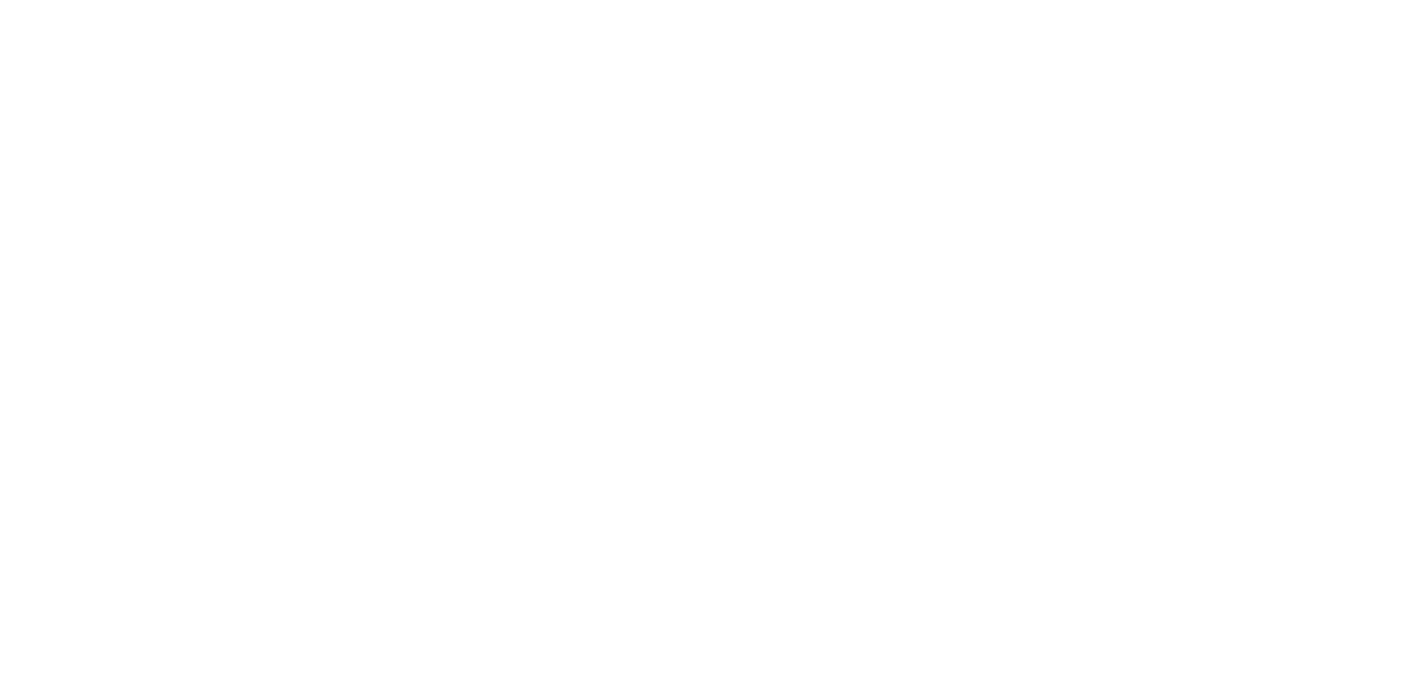
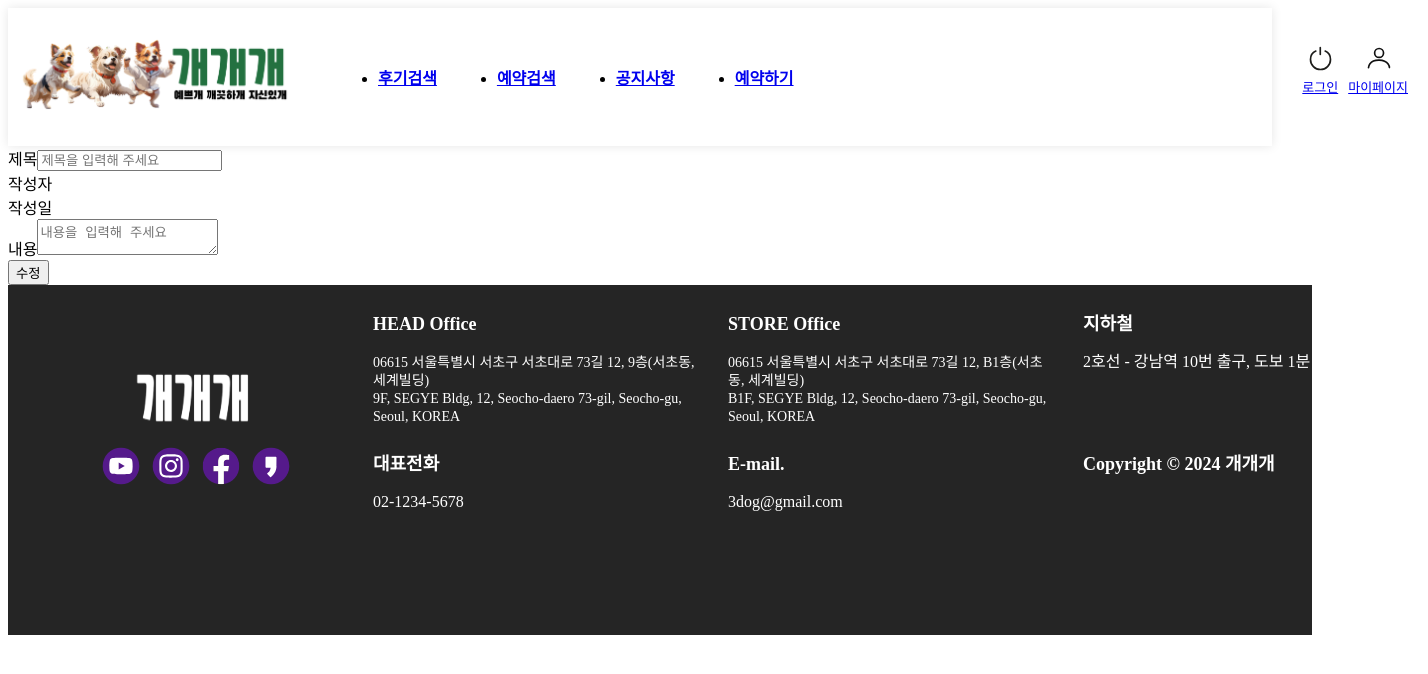
Before and after one commit to kodasom0302/vue-dogs, a Vue app: page /notice/modify/1 in a window 1280 px wide. Before the commit this address had no page. Shown: the top 674 px of the page, 1428 px wide, since content can reach past the window. Built offline with nearby package versions, Linux system fonts and the light colour scheme; no server answers; a web font is replaced by a local one.

Commit message:
2024-05-28

```diff
--- a/src/router/index.js
+++ b/src/router/index.js
@@ -21,7 +21,7 @@ const routes = [
     component: NoticeWriteView
   },
   {
-    path: '/notice/modify',
+    path: '/notice/modify/:no',
     name: '/modify',
     component: NoticeModifyView
   },
--- a/src/views/NoticeModifyView.vue
+++ b/src/views/NoticeModifyView.vue
@@ -7,27 +7,29 @@
 
         <div>
 
-            <form action="" method="">
+            <form action="" method="" v-on:submit.prevent="modifyNotice">
 
                 <div id="formGroup">
-                    <span>제목</span>
-                    <span><input type="text"></span>
+                    <label for="noticeModifyTitle">제목</label>
+                    <input id="noticeModifyTitle" type="text" name="title" placeholder="제목을 입력해 주세요" v-model="noticeVo.title">
                 </div>
 
                 <div id="formGroup">
                     <span>작성자</span>
-                    <span></span>
+                    <span>{{ noticeVo.name }}</span>
                 </div>
 
                 <div id="formGroup">
                     <span>작성일</span>
-                    <span></span>
+                    <span>{{ noticeVo.regDate }}</span>
                 </div>
 
                 <div id="formGroup">
-                    <span>내용</span>
-                    <span><textarea></textarea></span>
+                    <label for="noticeModifyContent">내용</label>
+                    <textarea id="noticeModifyContent" placeholder="내용을 입력해 주세요" v-model="noticeVo.content"></textarea>
                 </div>
+
+                <button type="submit">수정</button>
 
             </form>
 
@@ -45,7 +47,7 @@
 import AppFooter from '@/components/AppFooter.vue';
 import AppHeader from '@/components/AppHeader.vue';
 import '@/assets/css/notice/NoticeListView.css';
-// import axios from 'axios';
+import axios from 'axios';
 
 export default {
     name: "NoticeModifyView",
@@ -54,10 +56,69 @@ export default {
         AppHeader
     },
     data() {
-        return {};
+        return {
+            noticeVo:{
+                no:this.$route.params.no,
+                title:"",
+                name:"",
+                regDate:"",
+                content:""
+            }
+        };
     },
-    methods: {},
-    created() {}
+    methods: {
+        readOneNotice(){
+            console.log("공지 하나 불러오기");
+
+            axios({
+                method: 'get', // put, post, delete
+                url: 'http://localhost:9010/api/notice/read/'+this.noticeVo.no,
+                headers: { "Content-Type": "application/json; charset=utf-8" }, //전송타입
+                //params: guestbookVo, //get방식 파라미터로 값이 전달
+                //data: guestbookVo, //put, post, delete 방식 자동으로 JSON으로 변환 전달
+
+                responseType: 'json' //수신타입
+            }).then(response => {
+                console.log(response); //수신데이타
+
+                this.noticeVo=response.data;
+
+            }).catch(error => {
+                console.log(error);
+            });
+        },
+        modifyNotice(){
+            console.log("수정하기");
+
+            axios({
+                method: 'put', // put, post, delete
+                url: 'http://localhost:9010/api/notice/modify',
+                headers: { "Content-Type": "application/json; charset=utf-8" }, //전송타입
+                //params: guestbookVo, //get방식 파라미터로 값이 전달
+                data: this.noticeVo, //put, post, delete 방식 자동으로 JSON으로 변환 전달
+
+                responseType: 'json' //수신타입
+            }).then(response => {
+                console.log(response); //수신데이타
+
+                if(response.data.result=="success"){
+                    console.log("성공");
+
+                    this.$router.push("/notice/read/"+this.$route.params.no);
+                }else{
+                    console.log(response.data.message);
+
+                    this.$router.push("/");
+                }
+
+            }).catch(error => {
+                console.log(error);
+            });
+        }
+    },
+    created() {
+        this.readOneNotice();
+    }
 };
 </script>
 
--- a/src/views/NoticeWriteView.vue
+++ b/src/views/NoticeWriteView.vue
@@ -83,6 +83,10 @@ export default {
 
                 if(response.data.result=="success"){
                     this.$router.push("/");
+                }else{
+                    alert("로그인이 필요합니다.");
+
+                    this.$router.push("#");
                 }
 
             }).catch(error => {
```
